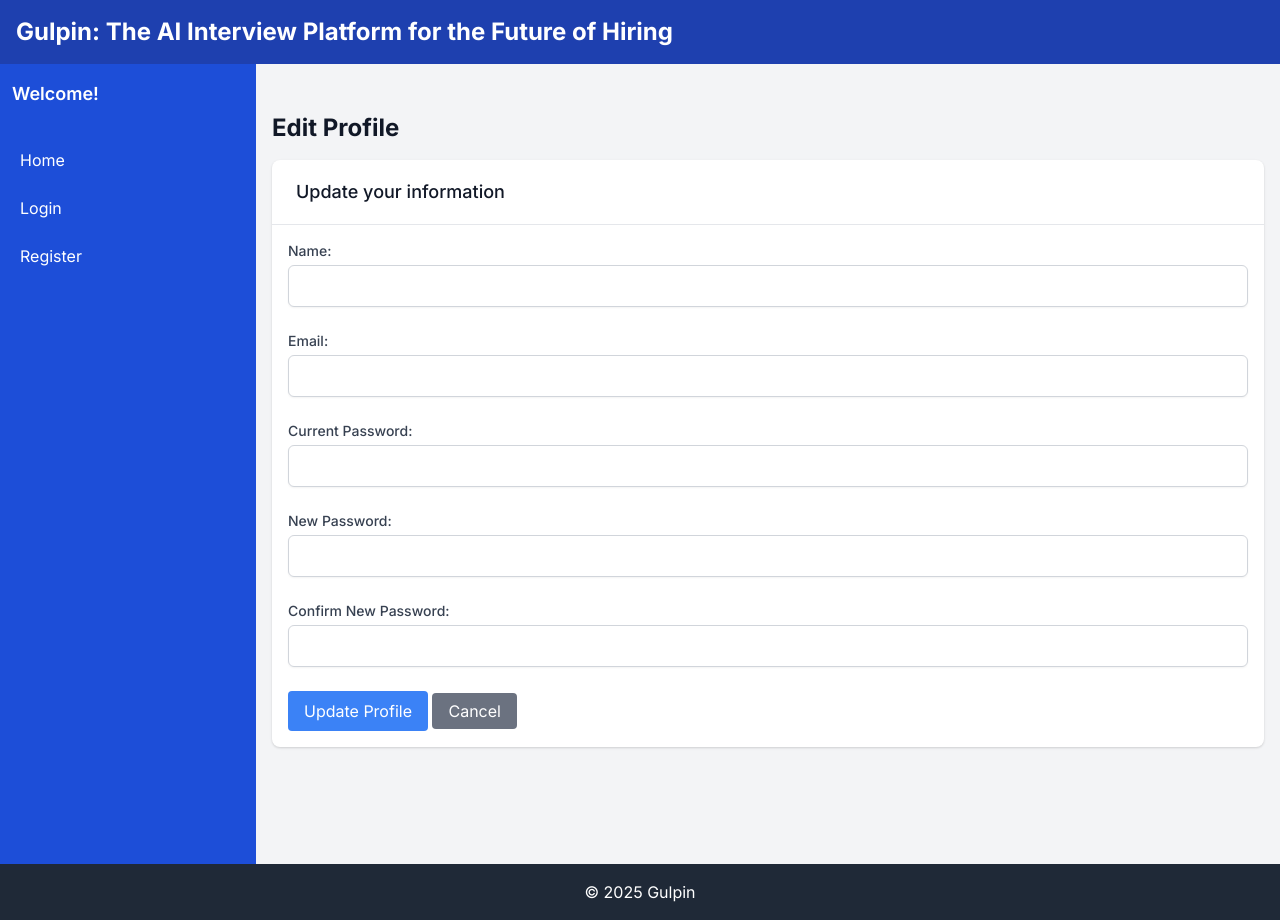
After one commit to xAIdrian/Interview-Agent-Demo, a Flask app: template app/templates/edit_profile.html in a window 1280 px wide. The commit adds this page. Run offline with Flask 2, Linux system fonts and the light colour scheme; the template is opened without the code that fills it, so the values that code supplies are empty.

Commit message:
CRUD update profile for candidates

```diff
--- a/app/app.py
+++ b/app/app.py
@@ -755,5 +755,54 @@
     conn.close()
     return render_template("admin/users/edit_user.html", user=user)
 
+@app.route("/profile")
+@login_required
+def profile():
+    conn = get_db_connection()
+    with conn.cursor(dictionary=True) as cursor:
+        cursor.execute("SELECT * FROM users WHERE id = ?", (session["user_id"],))
+        user = cursor.fetchone()
+    conn.close()
+    return render_template("profile.html", user=user)
+
+@app.route("/edit_profile", methods=["GET", "POST"])
+@login_required
+def edit_profile():
+    conn = get_db_connection()
+    with conn.cursor(dictionary=True) as cursor:
+        cursor.execute("SELECT * FROM users WHERE id = ?", (session["user_id"],))
+        user = cursor.fetchone()
+
+        if request.method == "POST":
+            name = request.form.get("name")
+            email = request.form.get("email")
+            current_password = request.form.get("current_password")
+            new_password = request.form.get("new_password")
+            confirm_password = request.form.get("confirm_password")
+
+            if not check_password_hash(user["password_hash"], current_password):
+                flash("Incorrect current password", "danger")
+                return render_template("edit_profile.html", user=user)
+
+            if new_password and new_password != confirm_password:
+                flash("New passwords do not match", "danger")
+                return render_template("edit_profile.html", user=user)
+
+            update_sql = "UPDATE users SET name = ?, email = ? WHERE id = ?"
+            update_values = [name, email, session["user_id"]]
+
+            if new_password:
+                hashed_password = generate_password_hash(new_password, method='pbkdf2:sha256')
+                update_sql = "UPDATE users SET name = ?, email = ?, password_hash = ? WHERE id = ?"
+                update_values = [name, email, hashed_password, session["user_id"]]
+
+            cursor.execute(update_sql, update_values)
+            conn.commit()
+            flash("Profile updated successfully!", "success")
+            return redirect(url_for("profile"))
+
+    conn.close()
+    return render_template("edit_profile.html", user=user)
+
 if __name__ == "__main__":
     app.run()
--- a/app/templates/base.html
+++ b/app/templates/base.html
@@ -4,31 +4,53 @@
     <meta charset="UTF-8" />
     <title>Gulpin: The AI Interview Platform for the Future of Hiring</title>
     <link href="https://cdn.jsdelivr.net/npm/tailwindcss@2.2.19/dist/tailwind.min.css" rel="stylesheet">
+    <link rel="preconnect" href="https://fonts.googleapis.com">
+    <link rel="preconnect" href="https://fonts.gstatic.com" crossorigin>
+    <link href="https://fonts.googleapis.com/css2?family=Inter:wght@400;500;600;700&display=swap" rel="stylesheet">
+    <style>
+        body {
+            font-family: 'Inter', sans-serif;
+        }
+    </style>
 </head>
 <body class="bg-gray-100 text-gray-900">
-    <header class="bg-blue-600 text-white p-4">
+    <header class="bg-blue-800 text-white p-4">
         <h1 class="text-2xl font-bold">Gulpin: The AI Interview Platform for the Future of Hiring</h1>
     </header>
-    <nav class="bg-blue-500 text-white p-2 flex space-x-4">
-        <a href="{{ url_for('index') }}" class="hover:bg-blue-700 p-2 rounded">Home</a>
+
+    <div class="flex">
+        <!-- Sidebar Navigation -->
+        <nav class="bg-blue-700 text-white w-64 min-h-screen py-4 px-3 flex-shrink-0">
+            <div class="mb-8">
+                <p class="font-semibold text-lg mb-2">
+                    {% if session.get('user_id') %}
+                        Welcome, {{ session.get('name') or session.get('email') }}
+                    {% else %}
+                        Welcome!
+                    {% endif %}
+                </p>
+                {% if session.get('user_id') %}
+                    <a href="{{ url_for('profile') }}" class="block hover:bg-blue-900 p-2 rounded mb-2">Profile</a>
+                {% endif %}
+            </div>
+            <div class="space-y-2">
+                <a href="{{ url_for('index') }}" class="block hover:bg-blue-900 p-2 rounded">Home</a>
                 {% if session.get('user_id') %}
                     {% if session.get('is_admin') %}
-                <a href="{{ url_for('admin_users') }}" class="hover:bg-blue-700 p-2 rounded">User Manager</a>
-                <a href="{{ url_for('admin_create_user') }}" class="hover:bg-blue-700 p-2 rounded">Create User</a>
-                <a href="{{ url_for('admin_campaigns') }}" class="hover:bg-blue-700 p-2 rounded">View Campaigns</a>
+                        <a href="{{ url_for('admin_users') }}" class="block hover:bg-blue-900 p-2 rounded">User Manager</a>
+                        <a href="{{ url_for('admin_create_user') }}" class="block hover:bg-blue-900 p-2 rounded">Create User</a>
+                        <a href="{{ url_for('admin_campaigns') }}" class="block hover:bg-blue-900 p-2 rounded">View Campaigns</a>
                     {% endif %}
-            <a href="{{ url_for('logout') }}" class="hover:bg-blue-700 p-2 rounded">Logout</a>
+                    <a href="{{ url_for('logout') }}" class="block hover:bg-blue-900 p-2 rounded">Logout</a>
                 {% else %}
-            <a href="{{ url_for('login') }}" class="hover:bg-blue-700 p-2 rounded">Login</a>
-            <a href="{{ url_for('register') }}" class="hover:bg-blue-700 p-2 rounded">Register</a>
+                    <a href="{{ url_for('login') }}" class="block hover:bg-blue-900 p-2 rounded">Login</a>
+                    <a href="{{ url_for('register') }}" class="block hover:bg-blue-900 p-2 rounded">Register</a>
                 {% endif %}
+            </div>
         </nav>
-    <div class="container mx-auto p-4">
-        <div class="flex">
-            <div class="w-1/4 p-2">
-                <!-- Left section content -->
-            </div>
-            <div class="w-1/2 p-2">
+
+        <!-- Main Content Area -->
+        <div class="flex-1 p-4">
             {% with messages = get_flashed_messages(with_categories=true) %}
               {% if messages %}
                 <ul class="mb-4">
@@ -41,11 +63,8 @@
 
             {% block content %}{% endblock %}
         </div>
-            <div class="w-1/4 p-2">
-                <!-- Right section content -->
     </div>
-        </div>
-    </div>
+
     <footer class="bg-gray-800 text-white p-4 text-center">
         <p>© 2025 Gulpin</p>
     </footer>
--- /dev/null
+++ b/app/templates/edit_profile.html
@@ -0,0 +1,42 @@
+{% extends "base.html" %}
+
+{% block content %}
+<div class="container mx-auto mt-8">
+    <h1 class="text-2xl font-bold mb-4">Edit Profile</h1>
+    <div class="bg-white shadow overflow-hidden sm:rounded-lg">
+        <div class="px-4 py-5 sm:px-6">
+            <h3 class="text-lg leading-6 font-medium text-gray-900">
+                Update your information
+            </h3>
+        </div>
+        <div class="border-t border-gray-200">
+            <form method="POST" class="space-y-6 p-4">
+                <div>
+                    <label for="name" class="block text-sm font-medium text-gray-700">Name:</label>
+                    <input type="text" id="name" name="name" value="{{ user.name }}" required class="mt-1 block w-full border border-gray-300 rounded-md shadow-sm p-2">
+                </div>
+                <div>
+                    <label for="email" class="block text-sm font-medium text-gray-700">Email:</label>
+                    <input type="email" id="email" name="email" value="{{ user.email }}" required class="mt-1 block w-full border border-gray-300 rounded-md shadow-sm p-2">
+                </div>
+                <div>
+                    <label for="current_password" class="block text-sm font-medium text-gray-700">Current Password:</label>
+                    <input type="password" id="current_password" name="current_password" class="mt-1 block w-full border border-gray-300 rounded-md shadow-sm p-2">
+                </div>
+                <div>
+                    <label for="new_password" class="block text-sm font-medium text-gray-700">New Password:</label>
+                    <input type="password" id="new_password" name="new_password" class="mt-1 block w-full border border-gray-300 rounded-md shadow-sm p-2">
+                </div>
+                <div>
+                    <label for="confirm_password" class="block text-sm font-medium text-gray-700">Confirm New Password:</label>
+                    <input type="password" id="confirm_password" name="confirm_password" class="mt-1 block w-full border border-gray-300 rounded-md shadow-sm p-2">
+                </div>
+                <div>
+                    <button type="submit" class="bg-blue-500 text-white px-4 py-2 rounded hover:bg-blue-700">Update Profile</button>
+                    <a href="{{ url_for('profile') }}" class="bg-gray-500 text-white px-4 py-2 rounded hover:bg-gray-700">Cancel</a>
+                </div>
+            </form>
+        </div>
+    </div>
+</div>
+{% endblock %}
--- a/app/templates/register.html
+++ b/app/templates/register.html
@@ -5,6 +5,10 @@
 <h2 class="text-xl mb-4">You’re Just One Step Away from Shaping the Future of AI Hiring.</h2>
 <p class="mb-4">Welcome to Gulpin, the platform that transforms traditional recruiting into a data-driven, streamlined experience. Join us to gain access to intelligent candidate matching, unbiased scoring, and an ever-evolving set of AI-powered tools.</p>
 <form method="POST" class="space-y-4">
+    <div>
+        <label for="name" class="block text-sm font-medium text-gray-700">Name:</label>
+        <input type="text" id="name" name="name" required class="mt-1 block w-full border border-gray-300 rounded-md shadow-sm p-2">
+    </div>
     <div>
         <label for="email" class="block text-sm font-medium text-gray-700">Email:</label>
         <input type="email" id="email" name="email" required class="mt-1 block w-full border border-gray-300 rounded-md shadow-sm p-2">
```
Also changed, not shown: CRUD_CHECKLIST.md (+2 -2 lines), app/templates/profile.html (added, +40 -0 lines). Lines whose indentation alone changed are shown as unchanged.
